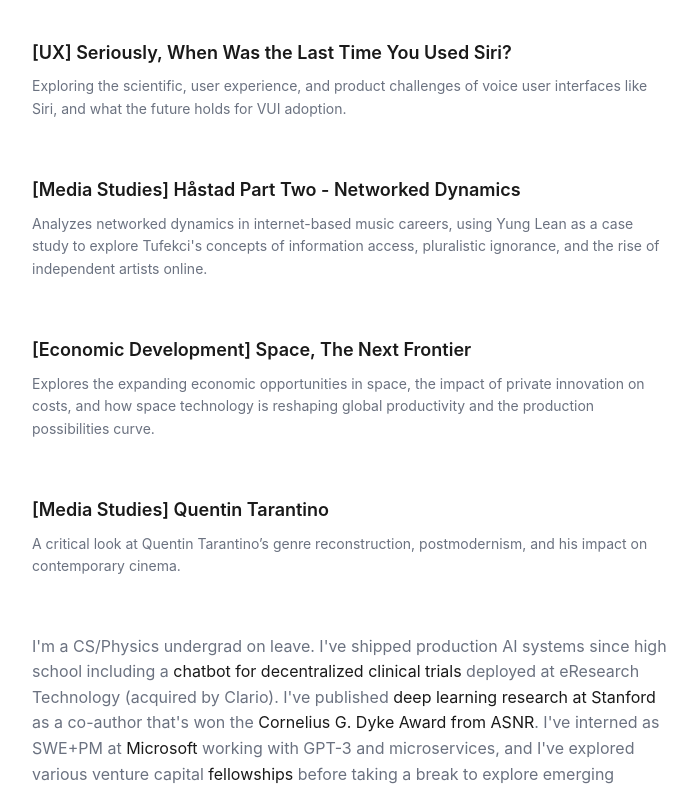
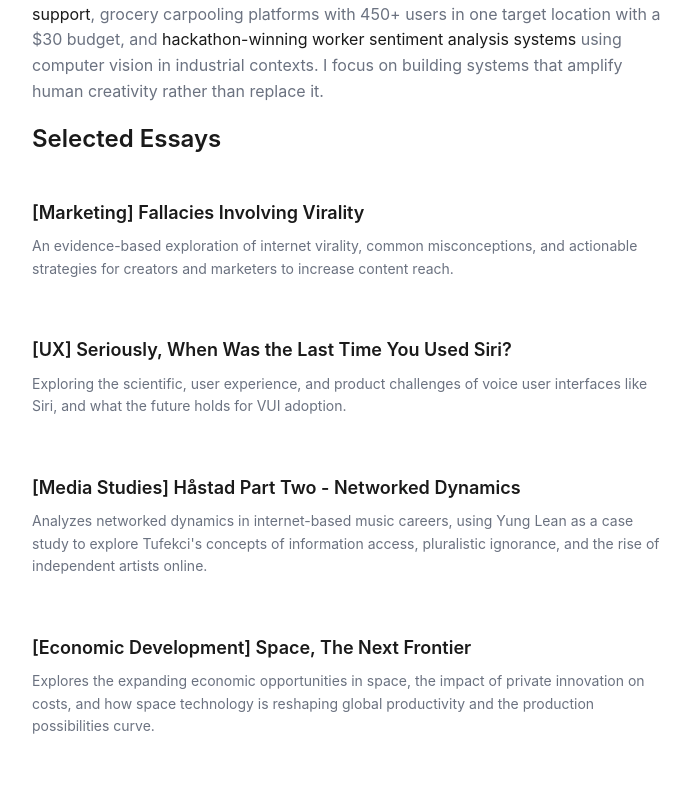
Before and after one commit to lekandigital/nextjs-blog, a Next.js app: page / in a window 1280 px wide. Shown: the part 379-1165 px from the top of the page, without its empty margins (290-987 px from the left). Built offline with nearby package versions, Linux system fonts and the light colour scheme.

Commit message:
Update page.tsx
undo movement of about on homepage

```diff
--- a/app/page.tsx
+++ b/app/page.tsx
@@ -9,12 +9,6 @@
       <h1 className="mb-32">
         Lekan
       </h1>
-      <div className="mb-32">
-        <h2 className="mb-24">
-          Selected Essays
-        </h2>
-        <EssaysPosts allPosts={allPosts} slugs={['4', '2', '10', '9', '1']} />
-      </div>
       <p className="mb-16">
         {`I'm a CS/Physics undergrad on leave. I've shipped production AI systems since high school including a `}
         <a href="https://github.com/lekanadeyeri/Single-File-Library-for-Python-Alexa-Skills">chatbot for decentralized clinical trials</a>
@@ -32,6 +26,12 @@
         <a href="https://github.com/lekandigital/InjuryEmotion">hackathon-winning worker sentiment analysis systems</a>
         {` using computer vision in industrial contexts. I focus on building systems that amplify human creativity rather than replace it.`}
       </p>
+      <div className="mb-32">
+        <h2 className="mb-24">
+          Selected Essays
+        </h2>
+        <EssaysPosts allPosts={allPosts} slugs={['4', '2', '10', '9', '1']} />
+      </div>
     </section>
   )
 }
```
